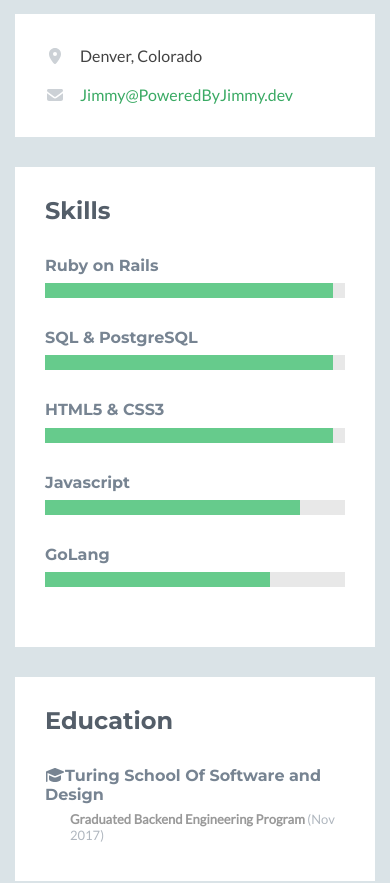
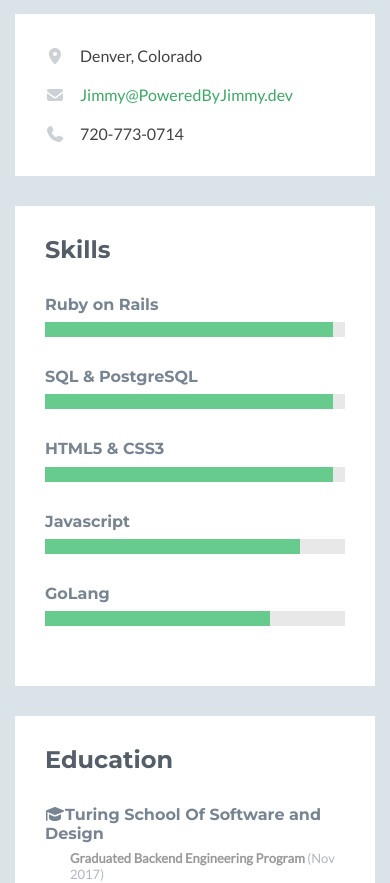
Before and after one commit to jtruong2/jtruong2.github.io, a plain HTML site: page index.html in a window 390 px wide. Shown: the part 4120-5003 px from the top of the page. Drawn offline with nearby package versions, Linux system fonts and the light colour scheme; no server answers; a script that the page names is missing.

Commit message:
adds phone icon

```diff
--- a/index.html
+++ b/index.html
@@ -249,6 +249,10 @@
                       >Jimmy@PoweredByJimmy.dev</a
                     >
                   </li>
+                  <li>
+                    <i class="fas fa-phone"></i
+                    ><span class="sr-only">Phone:</span>720-773-0714
+                  </li>
                 </ul>
               </div>
               <!--//content-->
```
